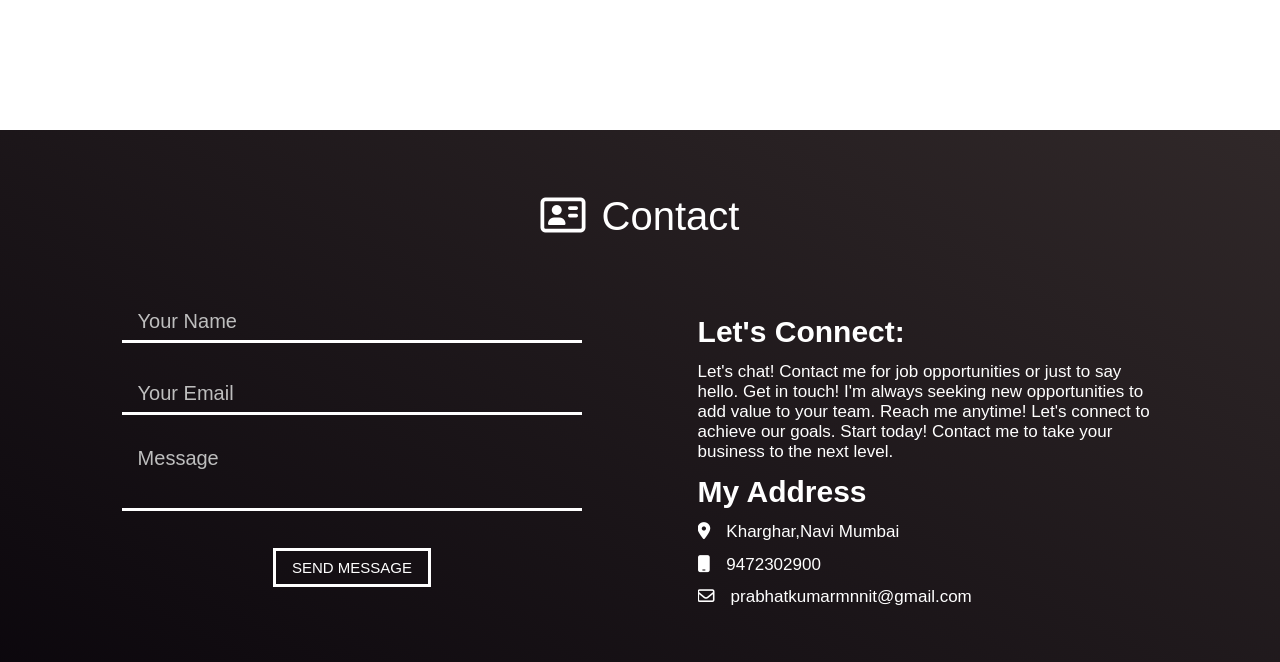
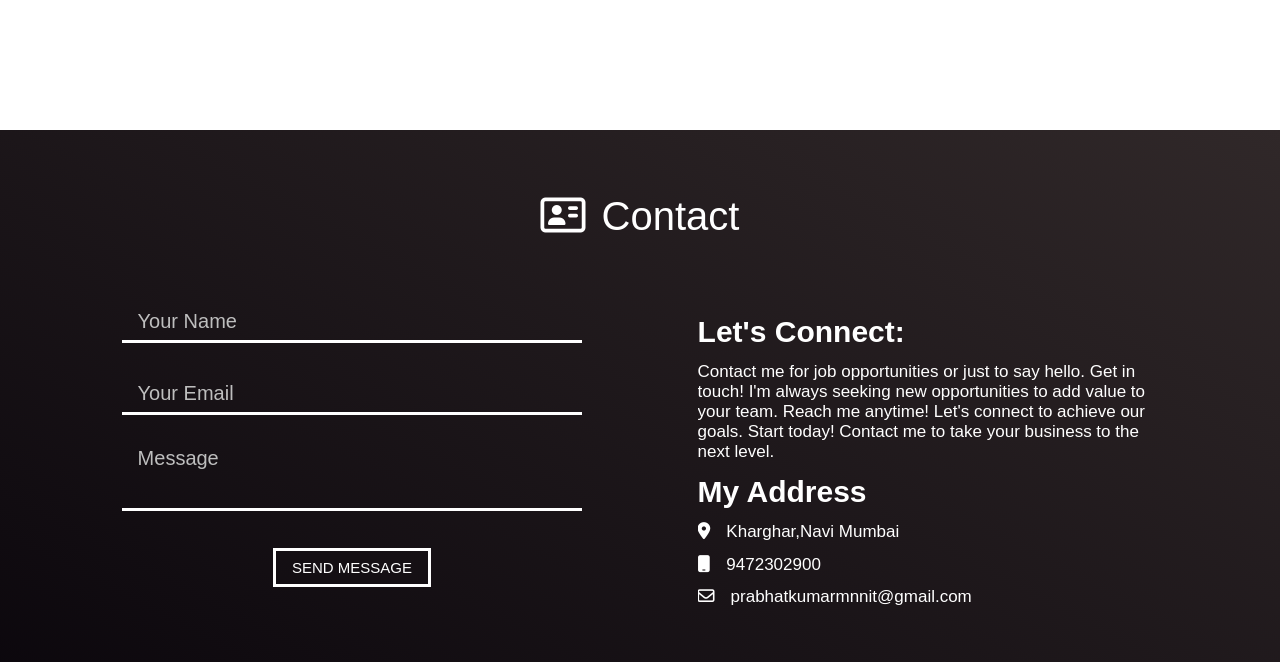
Before and after one commit to prabhat20012001/resume, a website: page success.html in a window 1280 px wide. Shown: the part 4367-5029 px from the top of the page. Drawn offline with Linux system fonts and the light colour scheme.

Commit message:
Update success.html

```diff
--- a/success.html
+++ b/success.html
@@ -206,7 +206,7 @@
                 </div>
                 <div class="address-container">
                     <h2>Let's Connect:</h2>
-                    <p> Let's chat! Contact me for job opportunities or just to say hello.
+                    <p> Contact me for job opportunities or just to say hello.
 
                         Get in touch! I'm always seeking new opportunities to add value to your team.
 
```
